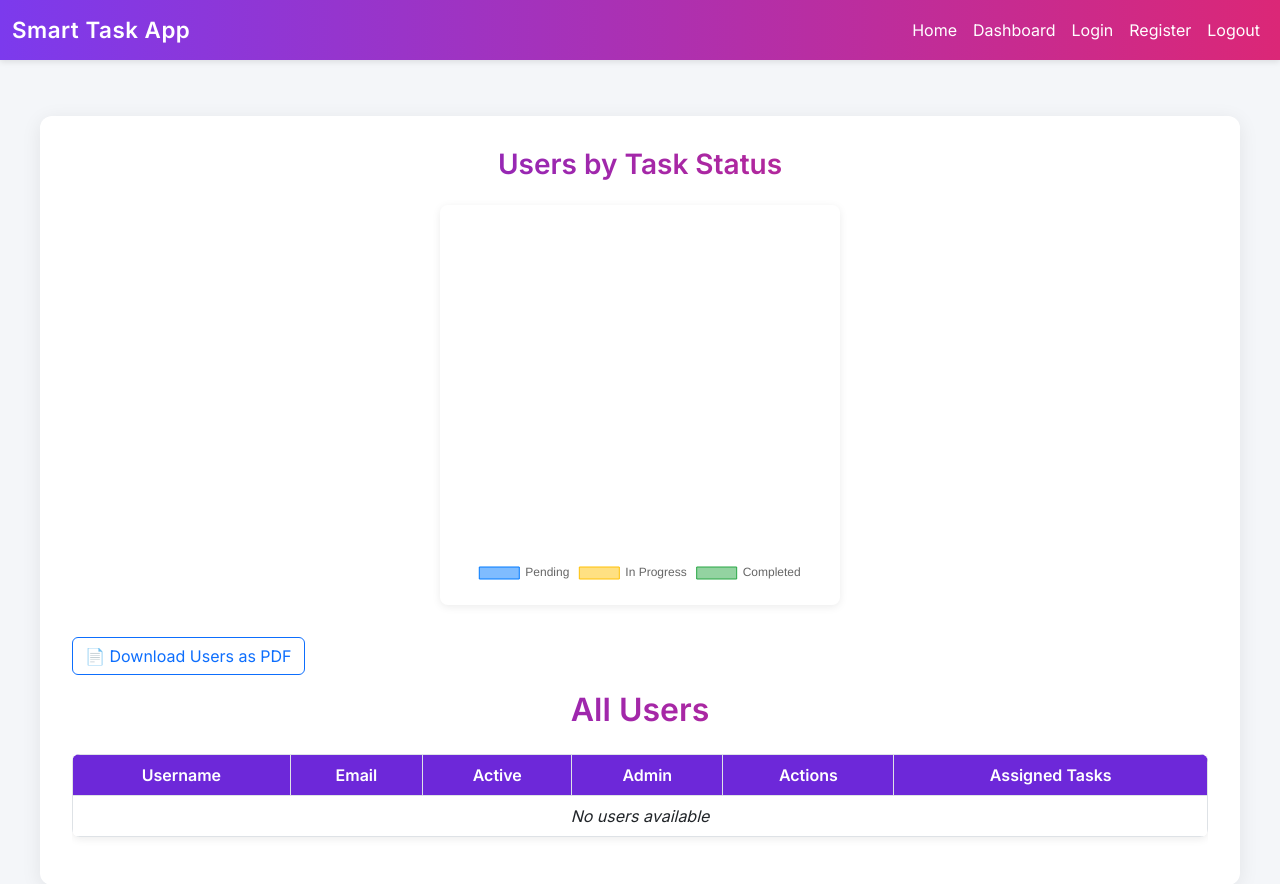
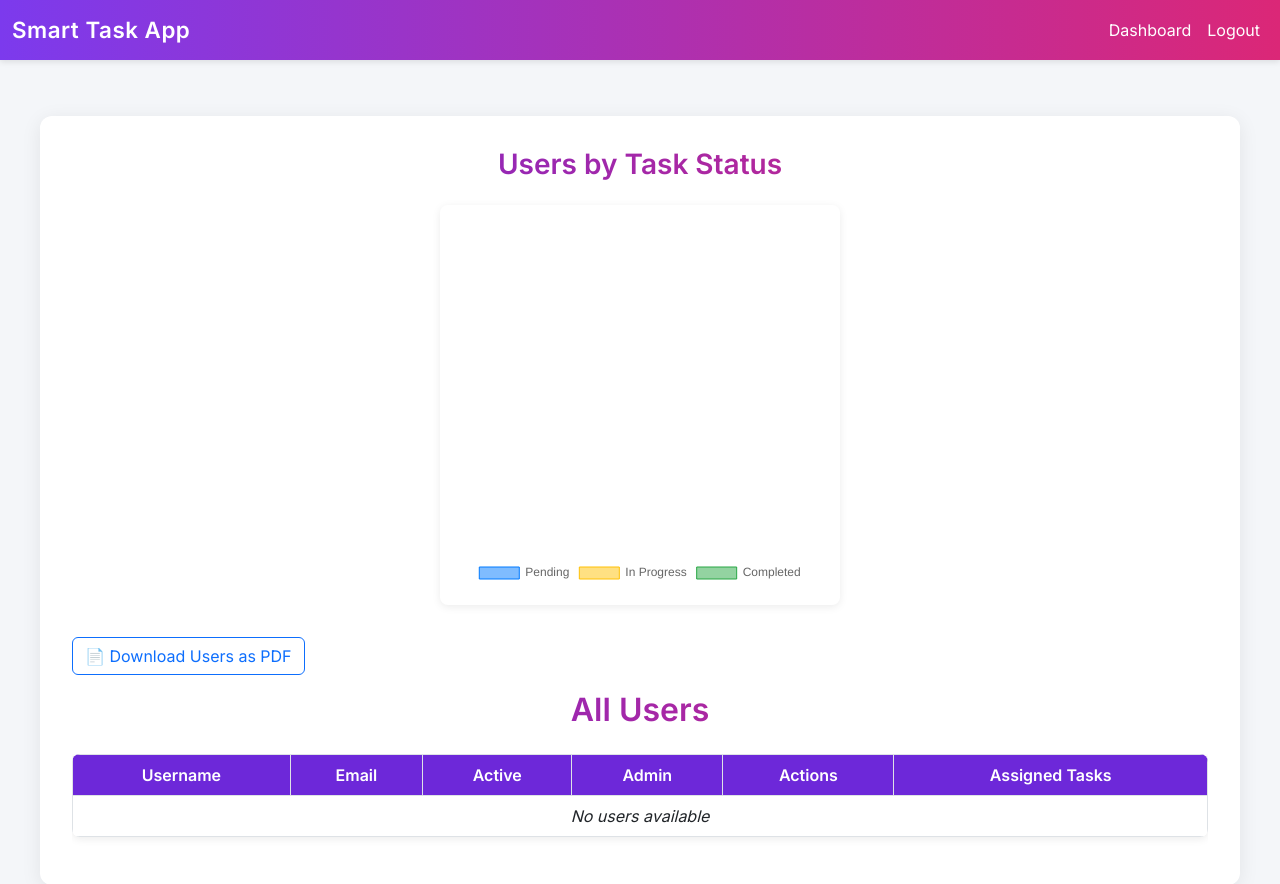
Before and after one commit to Uday6622/Smart_Task_Management_App, a Flask app: page /admin in a window 1280 px wide. Shown: the top 884 px of the page. Run offline with Flask 3, Linux system fonts and the light colour scheme; the visitor is signed in with stand-in values (Sample User, id 1); parts of the project's set-up code (start-up, migrations or seed data) failed here and were passed over.

Commit message:
Update base.html

```diff
--- a/templates/base.html
+++ b/templates/base.html
@@ -100,26 +100,34 @@
             </button>
             <div class="collapse navbar-collapse" id="navbarNav">
                 <ul class="navbar-nav ms-auto">
+                    {% if session.get("is_admin") %}
+                        <!-- Admin sees Dashboard + Logout -->
+                        <li class="nav-item">
+                            <a class="nav-link" href="{{ url_for('admin_dashboard') }}">Dashboard</a>
+                        </li>
+                        <li class="nav-item">
+                            <a class="nav-link" href="/logout">Logout</a>
+                        </li>
+                    {% elif session.get("user_id") %}
+                        <!-- Logged-in user sees Dashboard + Logout -->
+                        <li class="nav-item">
+                            <a class="nav-link" href="{{ url_for('dashboard') }}">Dashboard</a>
+                        </li>
+                        <li class="nav-item">
+                            <a class="nav-link" href="/logout">Logout</a>
+                        </li>
+                    {% else %}
+                        <!-- Not logged in sees Home, Login, Register -->
                         <li class="nav-item">
                             <a class="nav-link" href="/">Home</a>
                         </li>
-                    <li class="nav-item">
-                        {% if session.get("is_admin") %}
-                            <a class="nav-link" href="{{ url_for('admin_dashboard') }}">Dashboard</a>
-                        {% else %}
-                            <a class="nav-link" href="{{ url_for('dashboard') }}">Dashboard</a>
-                        {% endif %}
-                    </li>
-
                         <li class="nav-item">
                             <a class="nav-link" href="/login">Login</a>
                         </li>
                         <li class="nav-item">
                             <a class="nav-link" href="/register">Register</a>
                         </li>
-                    <li class="nav-item">
-                        <a class="nav-link" href="/logout">Logout</a>
-                    </li>
+                    {% endif %}
                 </ul>
             </div>
         </div>
```
Lines whose indentation alone changed are shown as unchanged.
